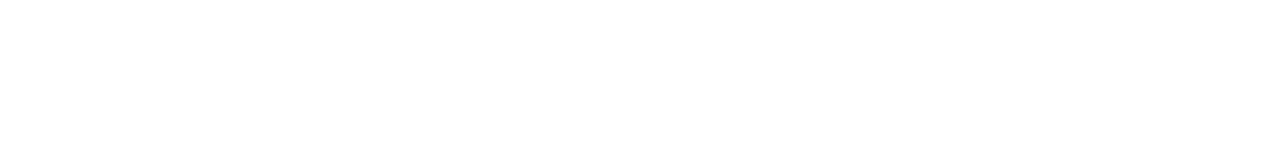
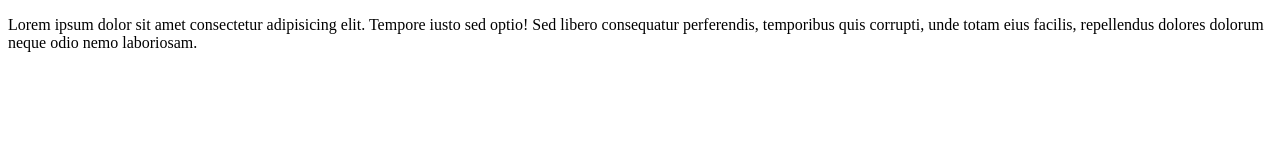
Before and after one commit to ayhan-gadjibalayev/uroki-html, a plain HTML site: page index.html in a window 1280 px wide. Drawn offline with Linux system fonts and the light colour scheme.

Commit message:
комментарий

```diff
--- a/index.html
+++ b/index.html
@@ -3,10 +3,12 @@
 <head>
     <meta charset="UTF-8">
     <meta http-equiv="X-UA-Compatible" content="IE=edge">
+    <meta name="keywords" content="проверка html">
     <meta name="viewport" content="width=device-width, initial-scale=1.0">
     <title>Document</title>
 </head>
 <body>
-
+    <!-- привет как дела  -->
+    <p>Lorem ipsum dolor sit amet consectetur adipisicing elit. Tempore iusto sed optio! Sed libero consequatur perferendis, temporibus quis corrupti, unde totam eius facilis, repellendus dolores dolorum neque odio nemo laboriosam.</p>
 </body>
 </html>
```
